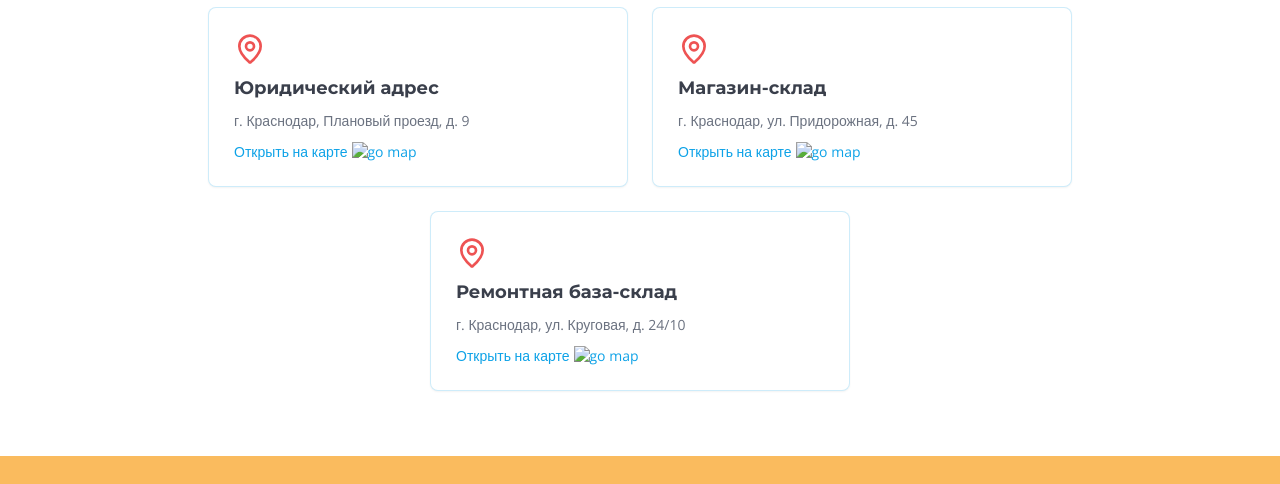
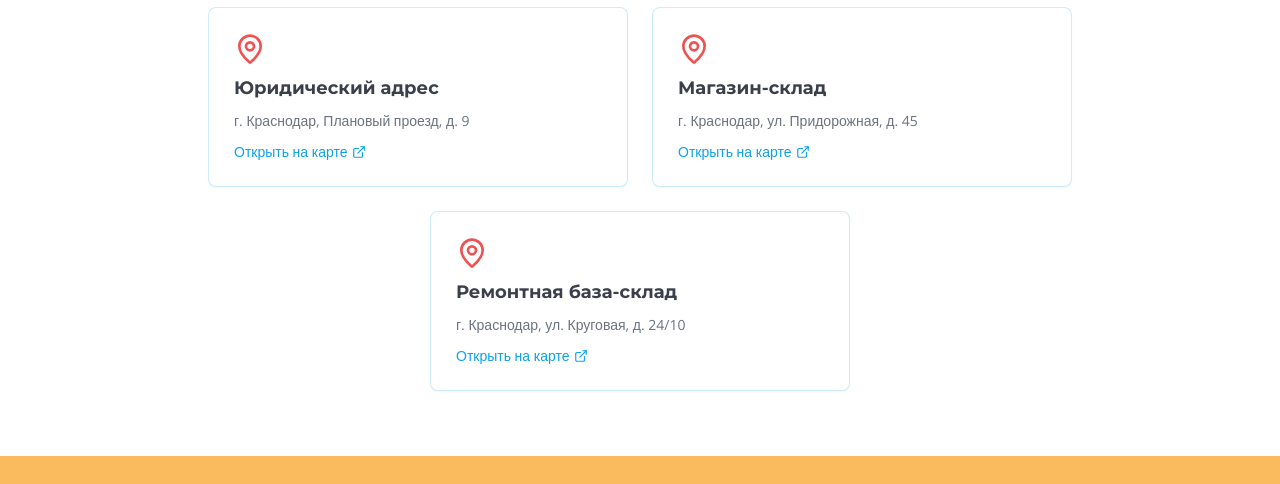
Before and after one commit to VovanGod/zapchast, a plain HTML site: page index.html in a window 1280 px wide. Shown: the part 1744-2228 px from the top of the page. Drawn offline with nearby package versions, Linux system fonts and the light colour scheme; the site is published under a folder, as on GitHub Pages, so addresses that start at the root find nothing.

Commit message:
push files

```diff
--- a/index.html
+++ b/index.html
@@ -144,7 +144,7 @@
                                 <p>г. Краснодар, Плановый проезд, д. 9</p>
                                 <span class="link">
                                     Открыть на карте
-                                    <img src="/icons/goMap.svg" alt="go map">
+                                    <img src="./icons/goMap.svg" alt="go map">
                                 </span>
                             </a>
                         </li>
@@ -155,7 +155,7 @@
                                 <p>г. Краснодар, ул. Придорожная, д. 45</p>
                                 <span class="link">
                                     Открыть на карте
-                                    <img src="/icons/goMap.svg" alt="go map">
+                                    <img src="./icons/goMap.svg" alt="go map">
                                 </span>
                             </a>
                         </li>
@@ -166,7 +166,7 @@
                                 <p>г. Краснодар, ул. Круговая, д. 24/10</p>
                                 <span class="link">
                                     Открыть на карте
-                                    <img src="/icons/goMap.svg" alt="go map">
+                                    <img src="./icons/goMap.svg" alt="go map">
                                 </span>
                             </a>
                         </li>
```
